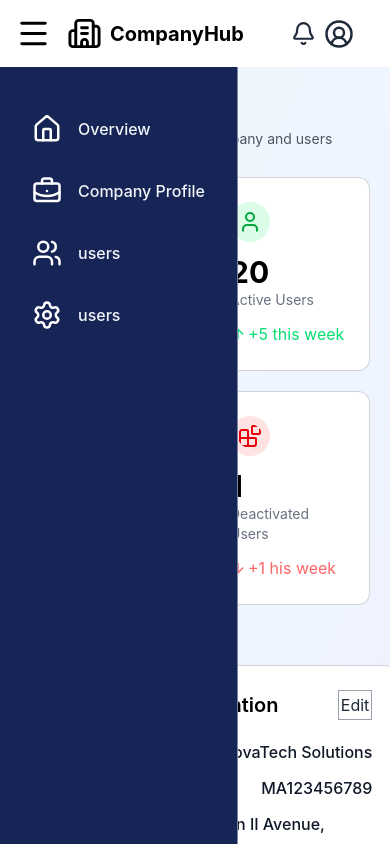
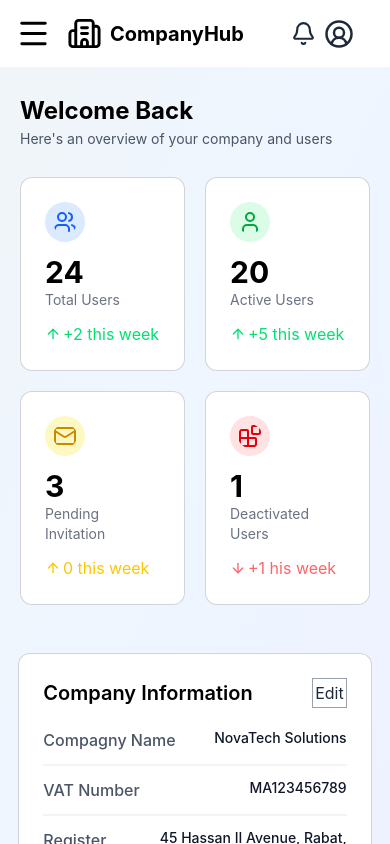
Before and after one commit to YassinNasrallah/CompanyHub-typescript, a React (Vite) app: page /#/ in a window 390 px wide. Built offline with nearby package versions, Linux system fonts and the light colour scheme.

Commit message:
add responsive ui

```diff
--- a/src/components/Navbar.tsx
+++ b/src/components/Navbar.tsx
@@ -3,7 +3,7 @@ import useMenu from "../hook/useMenu"
 const Navbar = () => {
   const { handlClick} = useMenu()
   return (
-    <div className=" flex justify-between item-center relative bg-white p-4  ">
+    <div className="flex justify-between item-center relative bg-white p-4 ">
       <div className=" gap-4 justify-center items-center flex lg:hidden md:hidden relative">
           <Menu onClick={handlClick} size={35} className="cursor-pointer"/>
         <div className="flex items-center gap-2">
--- a/src/components/Sidebar.tsx
+++ b/src/components/Sidebar.tsx
@@ -5,9 +5,9 @@ import { Building2,Settings, House, BriefcaseBusinessIcon, Users  } from "lucide
 const Sidebar = () => {
 
   return (
-    <div className={` md:flex lg:flex h-screen transition-all duration-300 ease-in-out bg-blue-950 dark:bg-slate-950/80
-    backdrop-blur-xl border-r border-slate-200/50 dark:border-slate-700/50 flex flex-col fixed top-0 left-0 md:relative`}>
-     <div className=" p-6  dark:border-slate-700/50">
+    <div className={`hidden md:flex lg:flex h-screen transition-all duration-300 ease-in-out bg-blue-950 dark:bg-slate-950/80
+    backdrop-blur-xl border-r border-slate-200/50 dark:border-slate-700/50  flex-col fixed top-0 left-0 md:relative`}>
+     <div className="p-6  dark:border-slate-700/50">
 
       {/*logo*/}
         <div className="flex items-center space-x-3">
@@ -20,7 +20,7 @@ const Sidebar = () => {
      </div>
 
     {/*navigation*/}
-     <nav className="inline-flex flex-col mt-10 gap-3">
+     <nav className=" md:inline-flex flex-col mt-10 gap-3">
           <Link to="/" className=" rounded-sm hover:bg-blue-600 transition hover:text-white px-2 py-2.5 flex gap-4 text-white items-center">
              <House size={30} />
              <h2  className={` font-medium text-slate-100`}>Overview</h2>
--- a/src/module/overview/components/CompanyProfilecard.tsx
+++ b/src/module/overview/components/CompanyProfilecard.tsx
@@ -2,7 +2,7 @@ import { DashboardData } from "../../../interface/DataType"
 const CompanyProfilecard = () => {
 
   return (
-   <div className="flex flex-col gap-5 ml-3 bg-white  rounded-xl border border-gray-800/20 p-6">
+   <div className="flex flex-col gap-5 bg-white  rounded-xl border border-gray-800/20 p-6">
        <div className=" flex justify-between items-center gap-7">
            <h2 className="font-semibold text-xl">Company Information</h2>
             <div className="flex justify-center items-center text-gray-800 p-0.5 gap-1 border border-gray-400">
@@ -14,23 +14,27 @@ const CompanyProfilecard = () => {
                  <div className="flex flex-col gap-3">
                <div className="flex justify-between">
                    <h2 className="text-gray-600  font-medium">Compagny Name</h2>
-                   <p className="text-gray-900 font-medium">{DashboardData.company.name}</p>
+                   <p className="text-gray-900 text-sm font-medium text-right">{DashboardData.company.name}</p>
                </div>
+               <div className="border border-gray-100"></div>
                <div className="flex justify-between">
                    <h2 className="text-gray-600 font-medium">VAT Number</h2>
-                   <p className="text-gray-900 font-medium">{DashboardData.company.vatNumber}</p>
+                   <p className="text-gray-900 text-sm font-medium text-right">{DashboardData.company.vatNumber}</p>
                </div>
+               <div className="border border-gray-100"></div>
                <div className="flex justify-between">
                    <h2 className="text-gray-600 font-medium">Register Address</h2>
-                   <p className="text-gray-900 font-medium">{DashboardData.company.address}</p>
+                   <p className="text-gray-900 text-sm font-medium text-right">{DashboardData.company.address}</p>
                </div>
+               <div className="border border-gray-100"></div>
                <div className="flex justify-between">
                    <h2 className="text-gray-600 font-medium">Phone Number</h2>
-                   <p className="text-gray-900 font-medium">{DashboardData.company.phone}</p>
+                   <p className="text-gray-900 text-sm font-medium text-right ">{DashboardData.company.phone}</p>
                </div>
+               <div className="border border-gray-100"></div>
                <div className="flex justify-between">
                    <h2 className="text-gray-600 font-medium">Website</h2>
-                   <p className="text-gray-900 font-medium">{DashboardData.company.website}</p>
+                   <p className="text-gray-900 text-sm font-medium text-right">{DashboardData.company.website}</p>
                </div>
            </div>
      </div>
--- a/src/module/overview/components/CompanyRecentActivity.tsx
+++ b/src/module/overview/components/CompanyRecentActivity.tsx
@@ -3,7 +3,7 @@ import { UserPlus, UserX } from "lucide-react";
 import { deactivatedUsers, invitedUsers } from "../../../data/usersData";
 const CompanyRecentActivity = () => {
   return (
-    <div className='flex flex-col gap-5 ml-3 bg-white  rounded-xl border border-gray-800/20 p-6'>
+    <div className='flex flex-col gap-5  bg-white  rounded-xl border border-gray-800/20 p-6'>
         <div className=" flex justify-between items-center gap-7">
              <h2 className="font-semibold text-xl">Recently Activity</h2>
              <button className="text-blue-600 bg-transparent border-none">View All</button>
@@ -24,6 +24,8 @@ const CompanyRecentActivity = () => {
                      </div>
                     </div>
                    ))}
+
+                    <div className="border border-gray-100"></div>
 
                    {deactivatedUsers.map((user)=>(
                        <div className="flex items-center justify-between" key={user.id}>
--- a/src/module/overview/layout/Dashboard.tsx
+++ b/src/module/overview/layout/Dashboard.tsx
@@ -16,7 +16,7 @@ const Dashboard = () => {
               <Navbar />
                  <OverviewHeader />
                  <OverviewCards />
-                 <div className="grid sm:grid-cols-1 lg:grid-cols-2 gap-4 m-8 ">
+                 <div className="m-5 grid sm:grid-cols-1 lg:grid-cols-2 gap-4 justify-center ">
                   <CompanyProfilecard />
                   <CompanyRecentActivity />
                  </div>
--- a/vite.config.ts
+++ b/vite.config.ts
@@ -6,6 +6,5 @@ import { defineConfig } from 'vite'
 export default defineConfig({
   plugins: [react(),
     tailwindcss()
-  ],
-   base: "/CompanyHub-typescript/"
+  ]
 })
```
